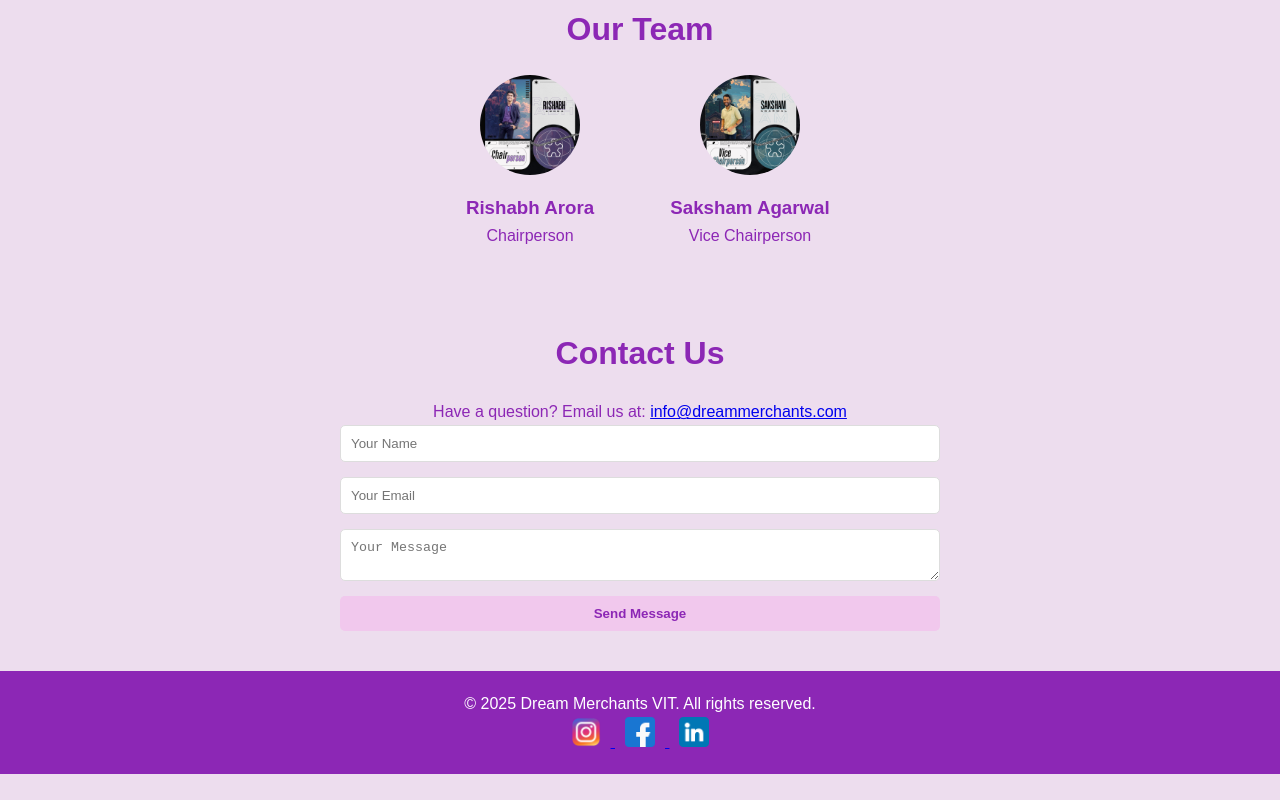
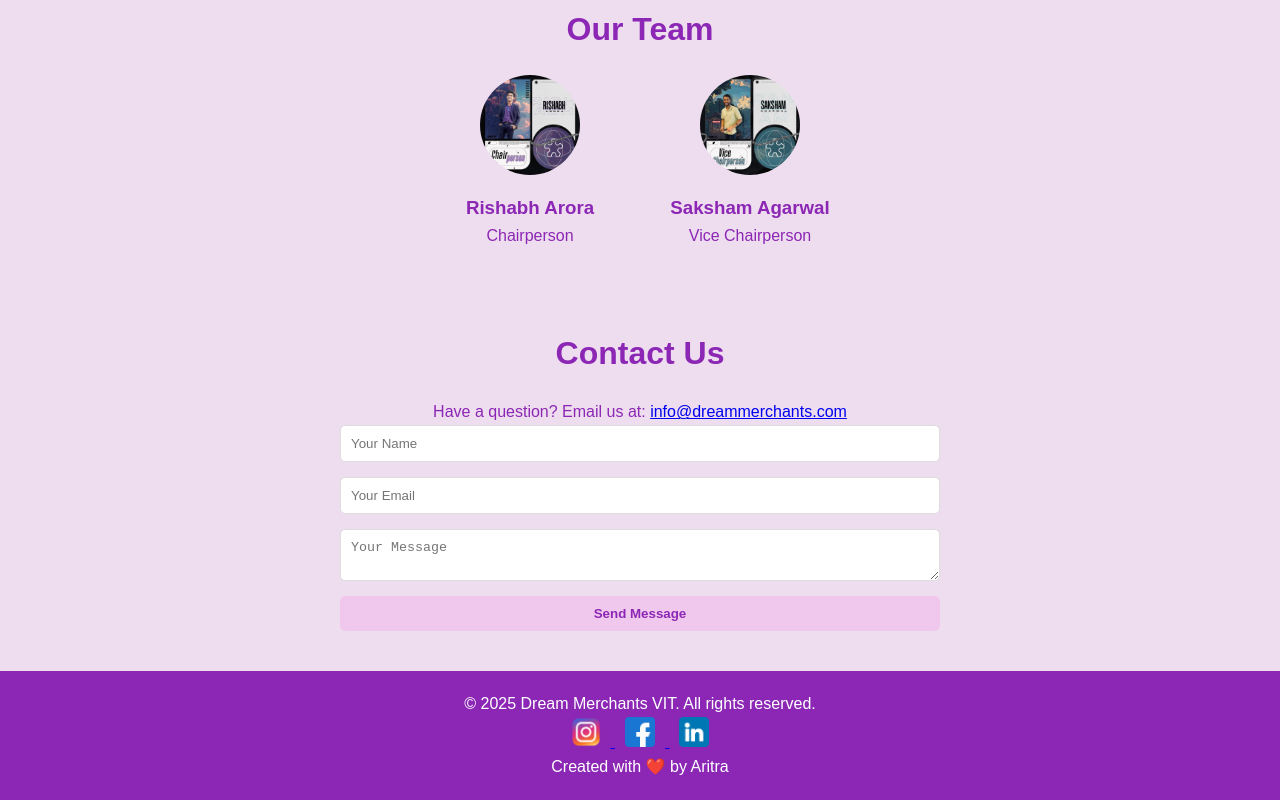
Before and after one commit to Omega-Aura/dreammerchants, a plain HTML site: page index.html in a window 1280 px wide. Shown: the part 1123-1923 px from the top of the page. Before the commit the page ends 1897 px from the top, so only its background shows below. Drawn offline with Linux system fonts and the light colour scheme.

Commit message:
Update index.html

```diff
--- a/index.html
+++ b/index.html
@@ -113,6 +113,7 @@
                 <img src="assets/icons/linkedin.png" alt="LinkedIn Icon">
             </a>
         </div>
+        <p class="attribution">Created with ❤️ by Aritra</p>
     </footer>
 
     <script src="script.js"></script>
```
